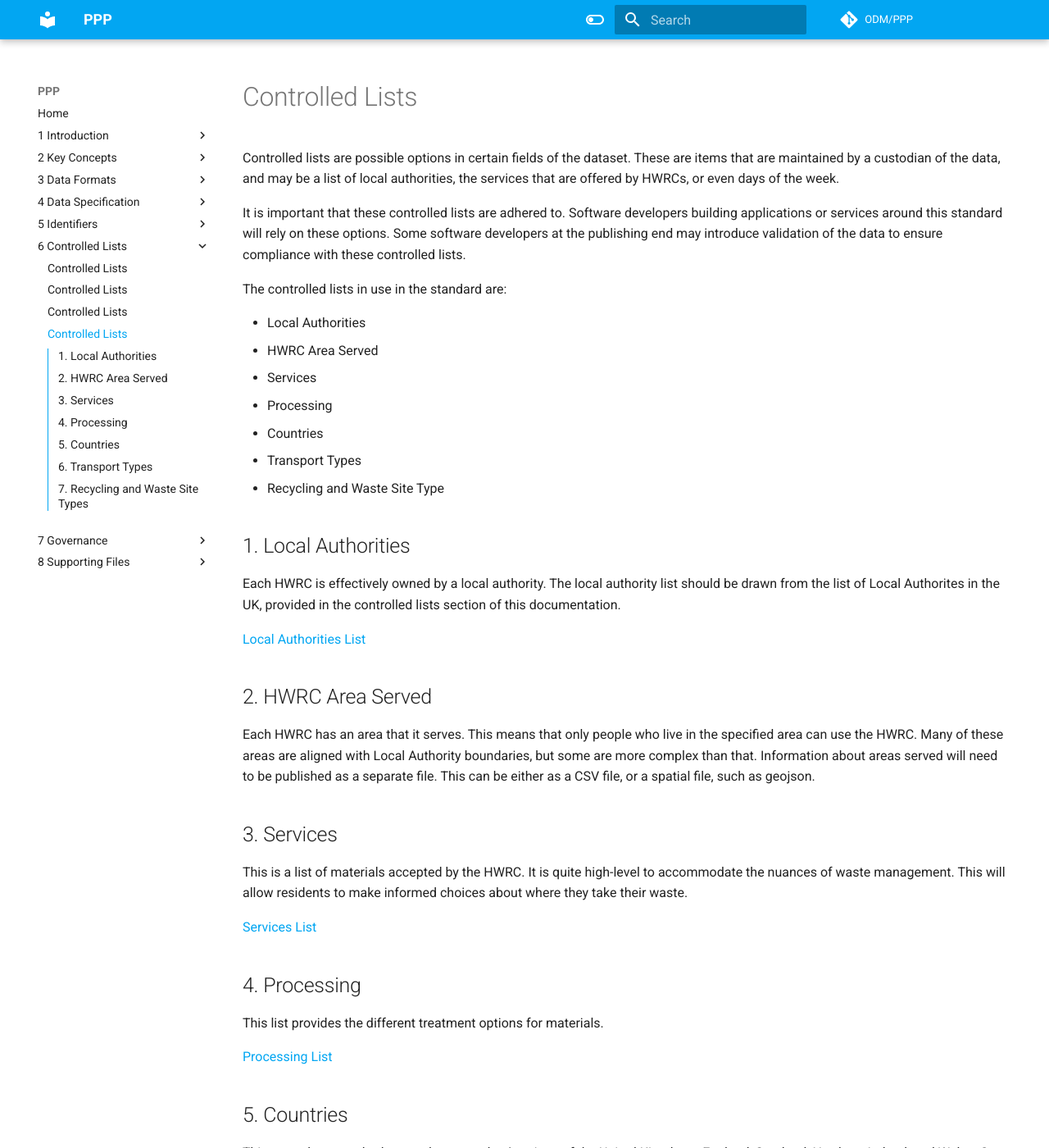
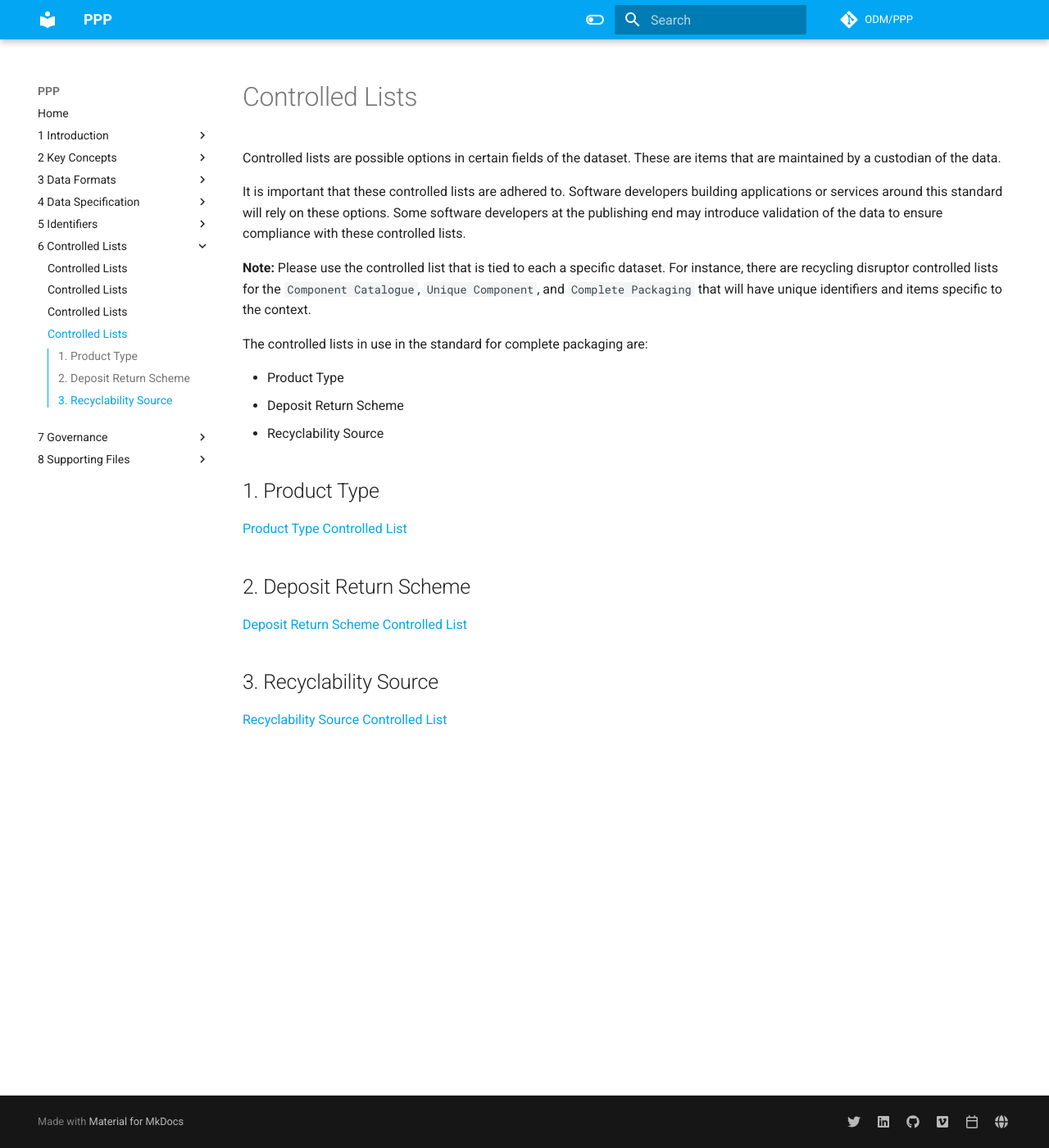
Before and after one commit to OpenDataManchester/Open3P, an MkDocs documentation site: the page built from docs/6_Controlled_Lists/6_4_Controlled_Lists_Complete_Packaging.md, in a window 1280 px wide and 1400 px high. Shown: the whole window at 82% size. Built offline with MkDocs 1.6.1 and Material for MkDocs 9.7.7, drawn with Linux system fonts in a browser that asks for light colours; comment, search, counter and statistics services are not loaded; some of the changed text lies outside the part shown.

Commit message:
link controlled lists to md

```diff
--- a/docs/6_Controlled_Lists/6_4_Controlled_Lists_Complete_Packaging.md
+++ b/docs/6_Controlled_Lists/6_4_Controlled_Lists_Complete_Packaging.md
@@ -1,55 +1,25 @@
 # Controlled Lists
 
-Controlled lists are possible options in certain fields of the dataset. These are items that are maintained by a custodian of the data, and may be a list of local authorities, the services that are offered by HWRCs, or even days of the week.
+Controlled lists are possible options in certain fields of the dataset. These are items that are maintained by a custodian of the data.
 
 It is important that these controlled lists are adhered to. Software developers building applications or services around this standard will rely on these options. Some software developers at the publishing end may introduce validation of the data to ensure compliance with these controlled lists.
 
-The controlled lists in use in the standard are:
+**Note:** Please use the controlled list that is tied to each a specific dataset. For instance, there are recycling disruptor controlled lists for the `Component Catalogue`, `Unique Component`, and `Complete Packaging` that will have unique identifiers and items specific to the context.
 
-* Local Authorities
-* HWRC Area Served
-* Services
-* Processing
-* Countries
-* Transport Types
-* Recycling and Waste Site Type
+The controlled lists in use in the standard for complete packaging are:
 
-## 1. Local Authorities
+* Product Type
+* Deposit Return Scheme
+* Recyclability Source
 
-Each HWRC is effectively owned by a local authority. The local authority list should be drawn from the list of Local Authorites in the UK, provided in the controlled lists section of this documentation.
+## 1. Product Type
 
-[Local Authorities List](https://github.com/OpenDataManchester/Open3R/blob/V2/docs/6_Controlled_Lists/6_1_1_Local_Authorities.csv){target=_blank}
+[Product Type Controlled List](https://github.com/OpenDataManchester/PPP/blob/main/docs/6_Controlled_Lists/6_4_1_Product_Type.csv)
 
-## 2. HWRC Area Served
+## 2. Deposit Return Scheme
 
-Each HWRC has an area that it serves. This means that only people who live in the specified area can use the HWRC. Many of these areas are aligned with Local Authority boundaries, but some are more complex than that. Information about areas served will need to be published as a separate file. This can be either as a CSV file, or a spatial file, such as geojson.
+[Deposit Return Scheme Controlled List](https://github.com/OpenDataManchester/PPP/blob/main/docs/6_Controlled_Lists/6_4_2_Deposit_Return_Scheme.csv)
 
-## 3. Services
+## 3. Recyclability Source
 
-This is a list of materials accepted by the HWRC. It is quite high-level to accommodate the nuances of waste management. This will allow residents to make informed choices about where they take their waste.
-
-[Services List](https://github.com/OpenDataManchester/Open3R/blob/V2/docs/6_Controlled_Lists/6_1_3_Services.csv){target=_blank}
-
-## 4. Processing
-
-This list provides the different treatment options for materials.
-
-[Processing List](https://github.com/OpenDataManchester/Open3R/blob/V2/docs/6_Controlled_Lists/6_1_4_Processes.csv){target=_blank}
-
-## 5. Countries
-
-This open data standard currently covers the 4 nations of the United Kingdom - England, Scotland, Northern Ireland, and Wales. See the identifiers section for guidance.
-
-[Countries List](https://github.com/OpenDataManchester/Open3R/blob/V2/docs/6_Controlled_Lists/6_1_5_Countries.csv){target=_blank}
-
-## 6. Transport Types
-
-This list provides 5 different transport types: small vehicle, large vehicle, small trailer, large trailer, pedestrian.
-
-[Transport Types List](https://github.com/OpenDataManchester/Open3R/blob/V2/docs/6_Controlled_Lists/6_1_6_Transport_Types.csv){target=_blank}
-
-## 7. Recycling and Waste Site Types
-
-This list provides a way to differentiate between the different tyeps of site described by the standard - HWRCs, Bring banks, Take-back schemes, etc.
-
-[Recycling and Waste Site Types List](https://github.com/OpenDataManchester/Open3R/blob/V2/docs/6_Controlled_Lists/6_1_7_RWS_Types.csv){target=_blank}
+[Recyclability Source Controlled List](https://github.com/OpenDataManchester/PPP/blob/main/docs/6_Controlled_Lists/6_4_4_Recyclability_Source.csv)
```
Also changed, not shown: docs/6_Controlled_Lists/6_1_Controlled_Lists_Component_Catalogue.md (+25 -2 lines), docs/6_Controlled_Lists/6_2_Controlled_Lists_Component_Catalogue_Materials.md (+21 -1 lines), docs/6_Controlled_Lists/6_3_Controlled_Lists_Unique_Component.md (+21 -1 lines), docs/6_Controlled_Lists/6_1_3_Component_Catalogue_Recycling_Disruptors.csv (renamed from docs/6_Controlled_Lists/6_1_3_Component_Recycling_Disruptors.csv).
